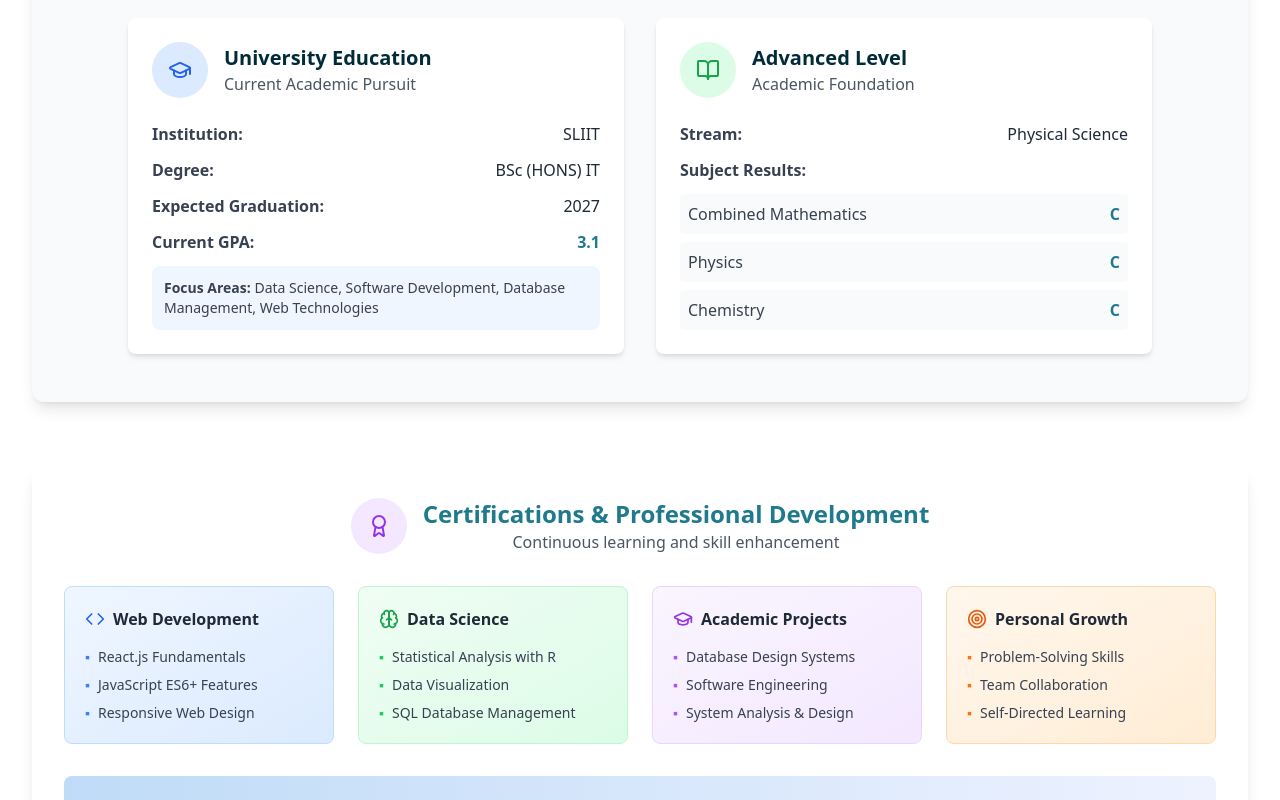
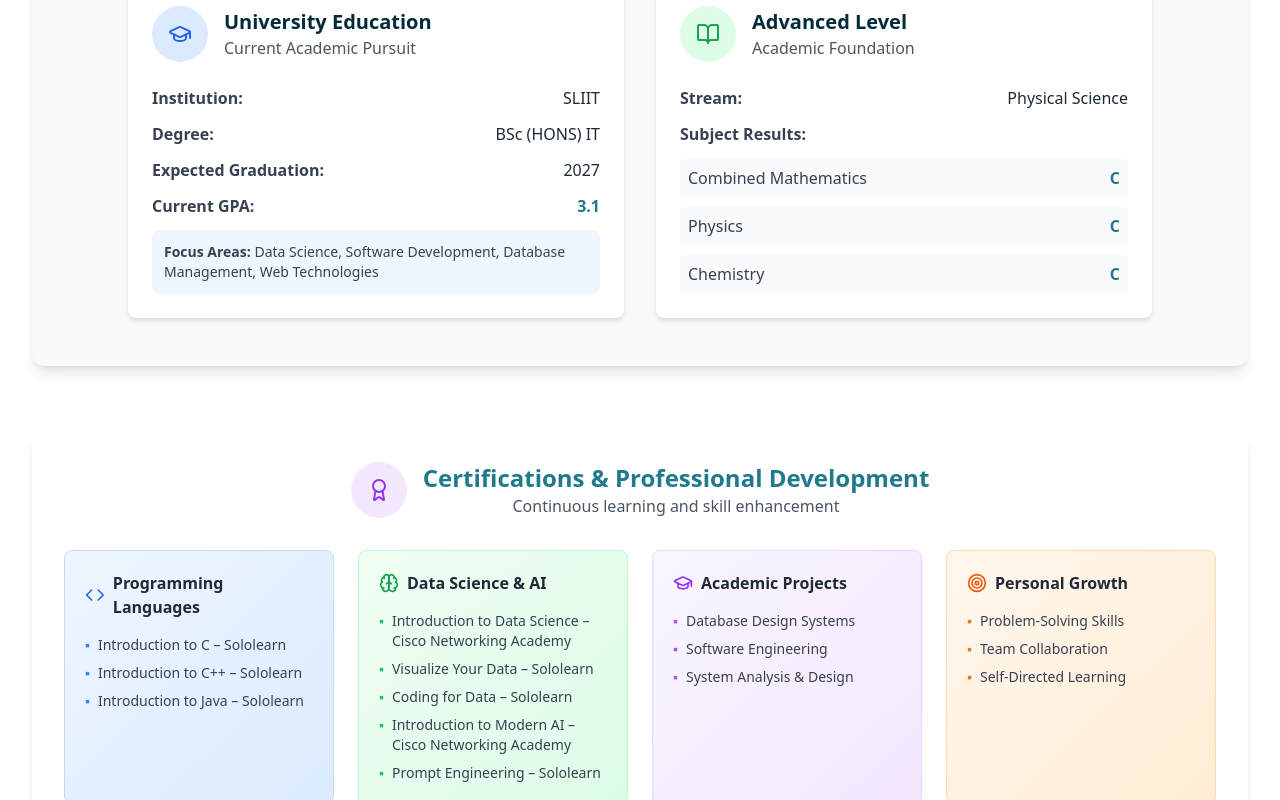
Before and after one commit to kulanigayathree/portfolio, a React (Vite) app: page / in a window 1280 px wide. Shown: the part 2000-2800 px from the top of the page. Built offline with nearby package versions, Linux system fonts and the light colour scheme.

Commit message:
about me certificate update

```diff
--- a/src/components/About.tsx
+++ b/src/components/About.tsx
@@ -164,20 +164,20 @@ export const About = () => {
             <div className="bg-gradient-to-br from-blue-50 to-blue-100 p-5 rounded-lg border border-blue-200 hover:shadow-lg transition-all duration-300 hover:scale-105">
               <div className="flex items-center mb-4">
                 <Code className="text-blue-600 mr-2" size={20} />
-                <h5 className="font-bold text-gray-800">Web Development</h5>
+                <h5 className="font-bold text-gray-800">Programming Languages</h5>
               </div>
               <ul className="text-gray-700 space-y-2 text-sm">
                 <li className="flex items-start">
                   <span className="text-blue-500 mr-2">▪</span>
-                  React.js Fundamentals
+                  Introduction to C – Sololearn
                 </li>
                 <li className="flex items-start">
                   <span className="text-blue-500 mr-2">▪</span>
-                  JavaScript ES6+ Features
+                  Introduction to C++ – Sololearn
                 </li>
                 <li className="flex items-start">
                   <span className="text-blue-500 mr-2">▪</span>
-                  Responsive Web Design
+                  Introduction to Java – Sololearn
                 </li>
               </ul>
             </div>
@@ -186,20 +186,28 @@ export const About = () => {
             <div className="bg-gradient-to-br from-green-50 to-green-100 p-5 rounded-lg border border-green-200 hover:shadow-lg transition-all duration-300 hover:scale-105">
               <div className="flex items-center mb-4">
                 <Brain className="text-green-600 mr-2" size={20} />
-                <h5 className="font-bold text-gray-800">Data Science</h5>
+                <h5 className="font-bold text-gray-800">Data Science & AI</h5>
               </div>
               <ul className="text-gray-700 space-y-2 text-sm">
                 <li className="flex items-start">
                   <span className="text-green-500 mr-2">▪</span>
-                  Statistical Analysis with R
+                  Introduction to Data Science – Cisco Networking Academy
                 </li>
                 <li className="flex items-start">
                   <span className="text-green-500 mr-2">▪</span>
-                  Data Visualization
+                  Visualize Your Data – Sololearn
                 </li>
                 <li className="flex items-start">
                   <span className="text-green-500 mr-2">▪</span>
-                  SQL Database Management
+                  Coding for Data – Sololearn
+                </li>
+                 <li className="flex items-start">
+                  <span className="text-green-500 mr-2">▪</span>
+                  Introduction to Modern AI – Cisco Networking Academy
+                </li>
+                 <li className="flex items-start">
+                  <span className="text-green-500 mr-2">▪</span>
+                  Prompt Engineering – Sololearn
                 </li>
               </ul>
             </div>
--- a/src/components/Hero.tsx
+++ b/src/components/Hero.tsx
@@ -34,7 +34,7 @@ export const Hero = () => {
 
             {/* Subtitle with typing animation effect */}
             <h2 className="text-xl sm:text-2xl lg:text-3xl font-medium text-gray-700 mb-2">
-              IT Undergraduate & Aspiring Data Scientist
+              IT Undergraduate
             </h2>
 
             {/* Location */}
```
Also changed, not shown: 1 other file (tests, documents, lock files or other folders).
